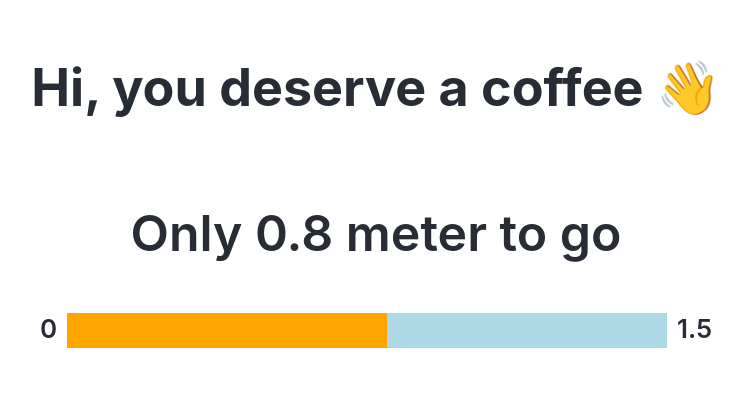
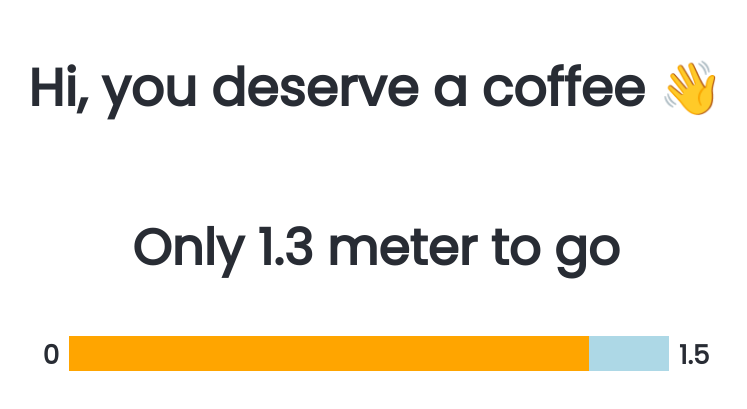
Before and after one commit to rachellebosman/stagePrototype, a React (Create React App) app: page / in a window 1280 px wide. Shown: the part 203-612 px from the top of the page, without its empty margins (264-1011 px from the left). Built offline with nearby package versions, Linux system fonts and the light colour scheme.

Commit message:
cleaning cod

```diff
--- a/public/index.html
+++ b/public/index.html
@@ -3,6 +3,8 @@
   <head>
     <meta charset="utf-8" />
     <link rel="icon" href="%PUBLIC_URL%/favicon.ico" />
+    <link rel="preconnect" href="https://fonts.gstatic.com">
+<link href="https://fonts.googleapis.com/css2?family=Poppins&display=swap" rel="stylesheet">
     <meta name="viewport" content="width=device-width, initial-scale=1" />
     <meta name="theme-color" content="#000000" />
     <meta
@@ -24,7 +26,7 @@
       work correctly both with client-side routing and a non-root public URL.
       Learn how to configure a non-root public URL by running `npm run build`.
     -->
-    <title>React App</title>
+    <title>Prototype</title>
   </head>
   <body>
     <noscript>You need to enable JavaScript to run this app.</noscript>
--- a/src/App.js
+++ b/src/App.js
@@ -1,8 +1,7 @@
 import './App.scss';
 import './styles/style.scss';
-import './DistancePage'
-import DistancePage from './DistancePage';
-import GreetingPage from './GreetingPage';
+import DistancePage from './pages/DistancePage';
+import GreetingPage from './pages/GreetingPage';
 
 function App() {
   return (
--- a/src/components/DistanceBar.js
+++ b/src/components/DistanceBar.js
@@ -2,13 +2,11 @@
 import '../styles/style.scss';
 import '../App.scss';
 
-//import *  as d3 from 'd3';
+function DistanceBar({data}) {
 
-function DistanceBar(props) {
 
-    const meters = props.data
     const fullWidth = 600;
-    const distanceWidth = fullWidth / 1.5 * meters
+    const distanceWidth = fullWidth / 1.5 * data
 
     return (
 
--- a/src/greetingPage.js
+++ /dev/null
@@ -1,23 +0,0 @@
-import React from 'react'
-import './styles/style.scss';
-
-function greetingPage() {
-
-    const greetings = [
-        "Hi, hardworker 👋",
-        "Hello, beautiful 👋",
-        "Hey, smartypants 👋",
-        "Hi, you deserve a coffee 👋"
-    ]
-
-    const  randomGreeting = greetings[Math.floor(Math.random()*greetings.length)];
-    //console.log(randomGreeting)
-
-    return (
-        <div>
-            <h1 class="greeting"> {randomGreeting}</h1>
-        </div>
-    )
-}
-
-export default greetingPage
--- a/src/index.css
+++ /dev/null
@@ -1,7 +0,0 @@
-body {
-  margin: 0;
-  font-family: -apple-system, BlinkMacSystemFont, 'Segoe UI', 'Roboto', 'Oxygen',
-    'Ubuntu', 'Cantarell', 'Fira Sans', 'Droid Sans', 'Helvetica Neue',
-    sans-serif;
-
-}
--- a/src/index.js
+++ b/src/index.js
@@ -1,8 +1,7 @@
 import React from 'react';
 import ReactDOM from 'react-dom';
-import './index.css';
 import App from './App';
-import reportWebVitals from './reportWebVitals';
+
 
 ReactDOM.render(
   <React.StrictMode>
@@ -10,8 +9,3 @@
   </React.StrictMode>,
   document.getElementById('root')
 );
-
-// If you want to start measuring performance in your app, pass a function
-// to log results (for example: reportWebVitals(console.log))
-// or send to an analytics endpoint. Learn more: https://bit.ly/CRA-vitals
-reportWebVitals();
--- a/src/DistancePage.js
+++ b/src/pages/DistancePage.js
@@ -1,9 +1,9 @@
 import React from 'react'
-import DistanceBar from './components/DistanceBar'
+import DistanceBar from '../components/DistanceBar'
 
 function distanceLeft() {
 
-    const metersLeft = 0.8;
+    const metersLeft = 1.3;
 
     return (
         <div className="distanceLeftPage">
--- /dev/null
+++ b/src/pages/GreetingPage.js
@@ -0,0 +1,14 @@
+import React from 'react'
+import '../styles/style.scss'
+import {greetings} from '../utils/constants'
+
+function greetingPage() {
+
+    const  randomGreeting = greetings[Math.floor(Math.random()*greetings.length)];
+
+    return (
+            <h1 className="greeting"> {randomGreeting}</h1>
+    )
+}
+
+export default greetingPage
--- a/src/reportWebVitals.js
+++ /dev/null
@@ -1,13 +0,0 @@
-const reportWebVitals = onPerfEntry => {
-  if (onPerfEntry && onPerfEntry instanceof Function) {
-    import('web-vitals').then(({ getCLS, getFID, getFCP, getLCP, getTTFB }) => {
-      getCLS(onPerfEntry);
-      getFID(onPerfEntry);
-      getFCP(onPerfEntry);
-      getLCP(onPerfEntry);
-      getTTFB(onPerfEntry);
-    });
-  }
-};
-
-export default reportWebVitals;
--- a/src/styles/style.scss
+++ b/src/styles/style.scss
@@ -1,3 +1,5 @@
+body { font-family: 'Poppins', sans-serif; }
+
 .distanceLeftPage{
     font-weight: 600;
     p {
--- /dev/null
+++ b/src/utils/constants.js
@@ -0,0 +1,6 @@
+export const greetings = [
+    "Hi, hardworker 👋",
+    "Hello, beautiful 👋",
+    "Hey, smartypants 👋",
+    "Hi, you deserve a coffee 👋"
+]
```
Also changed, not shown: src/setupTests.js (deleted, +0 -5 lines), src/logo.svg (deleted), 1 other file (tests, documents, lock files or other folders).
